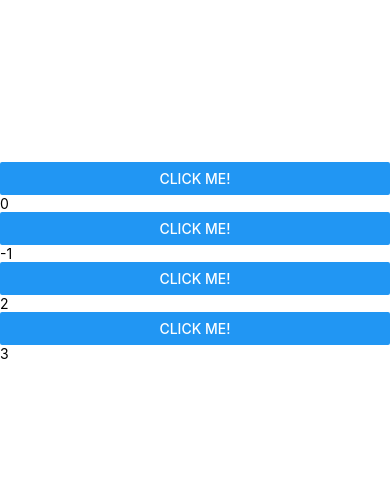
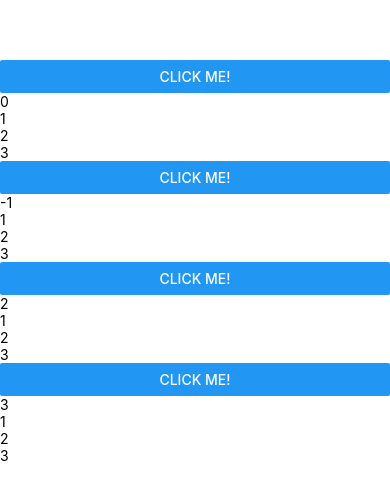
Before and after one commit to vihwanpractice/ReactJS_Native_Practice, a React Native app: screen / in a window 390 px wide. Shown: the part 160-660 px from the top of the page. Built offline with nearby package versions, Linux system fonts and the light colour scheme.

Commit message:
Use Flexbox

```diff
--- a/App.js
+++ b/App.js
@@ -25,6 +25,9 @@
       <View style= {styles.buttonContainer}>
         <Button title={'click me!'} onPress={() => this.clickHandler}></Button>
         <Text>{this.state.counter}</Text>
+        <Text>1</Text>
+        <Text>2</Text>
+        <Text>3</Text>
       </View>
     );
   }
@@ -52,6 +55,7 @@
     backgroundColor: '#fff',
     alignItems: 'center',
     justifyContent: 'center',
+    alignItems: 'center',
   },
 
   textRed: {
```
